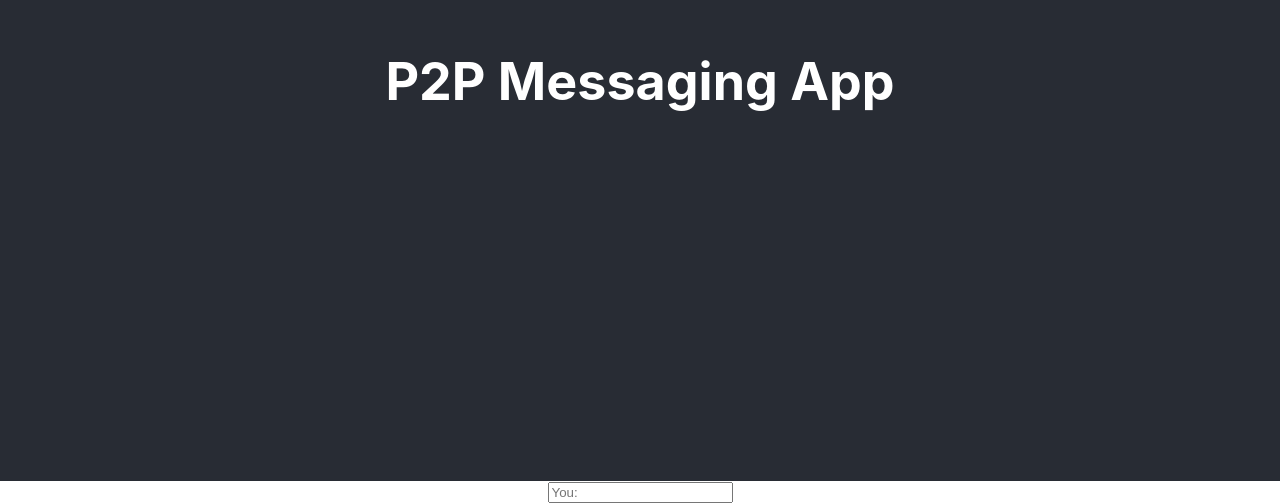
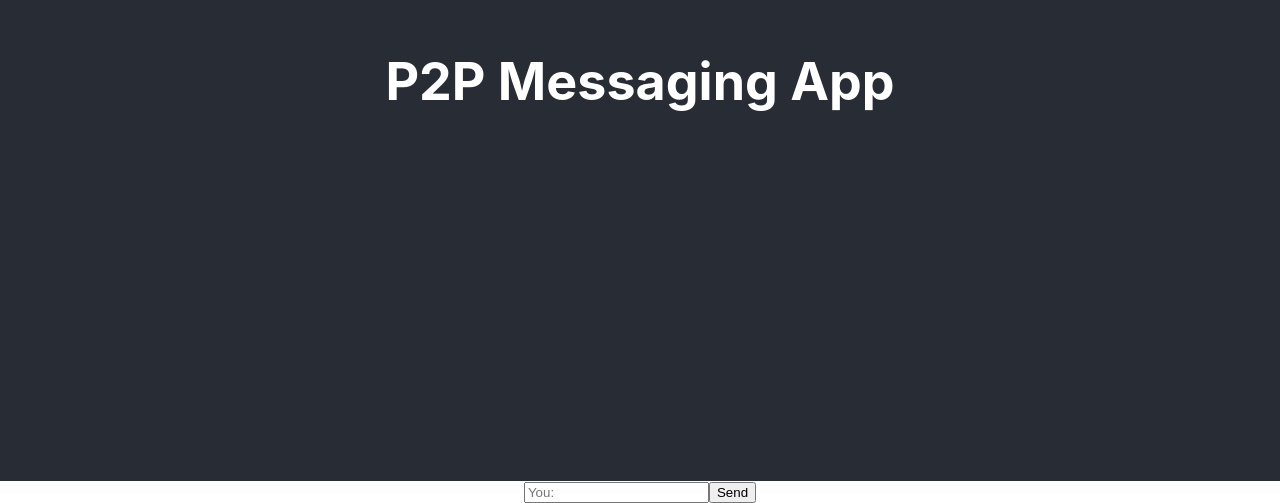
Before and after one commit to ItsIzakB/P2PMessaging, a React (Create React App) app in the folder p2pmessage-app/: page / in a window 1280 px wide. Shown: the part 319-822 px from the top of the page. Built offline with nearby package versions, Linux system fonts and the light colour scheme.

Commit message:
react app creation

```diff
--- a/p2pmessage-app/src/App.js
+++ b/p2pmessage-app/src/App.js
@@ -17,6 +17,7 @@ function App() {
 
       <div id = "message-input">
         <input type="text" placeholder = "You: " />
+        <button>Send</button>
 
       </div>
 
```
